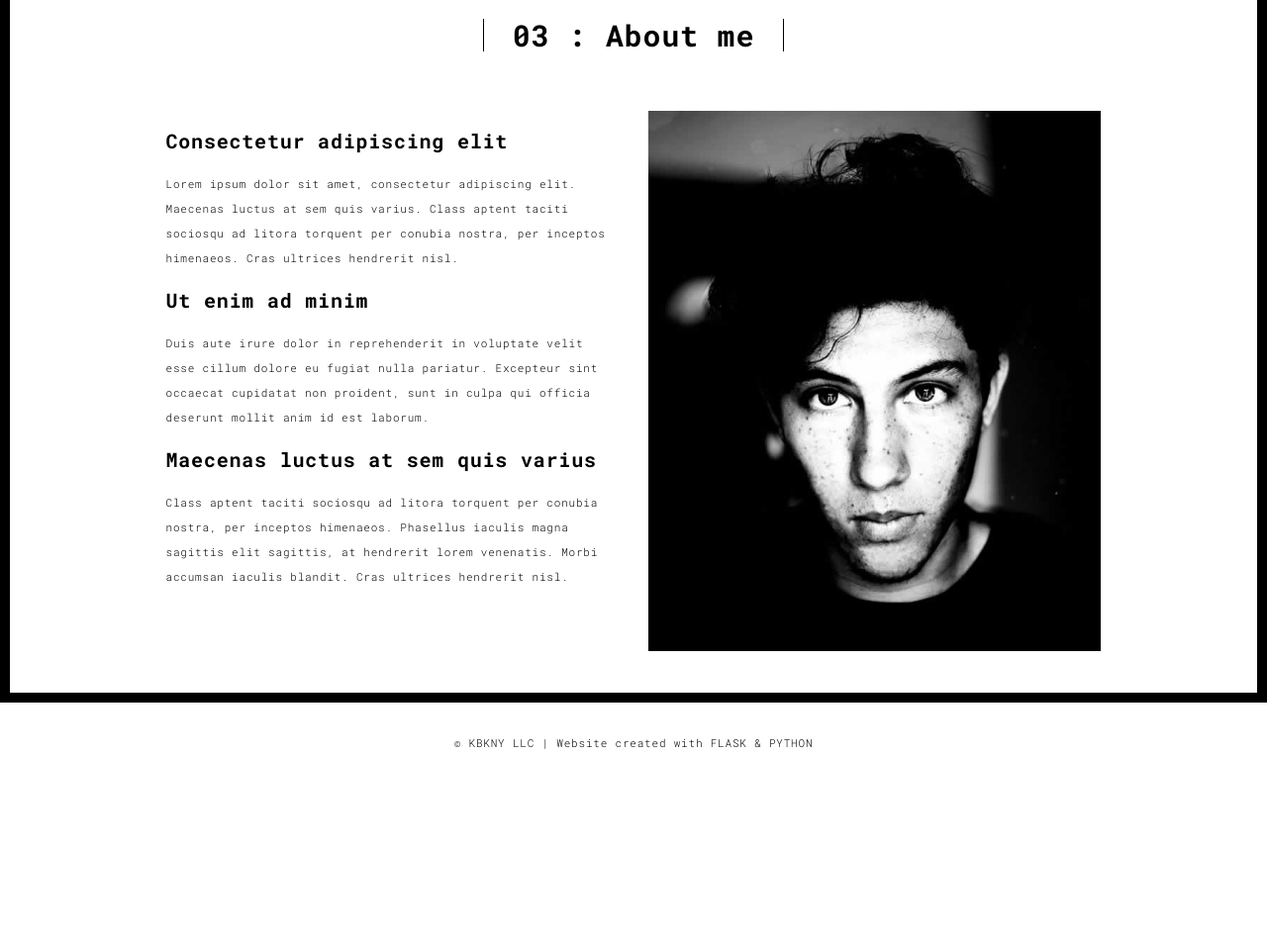
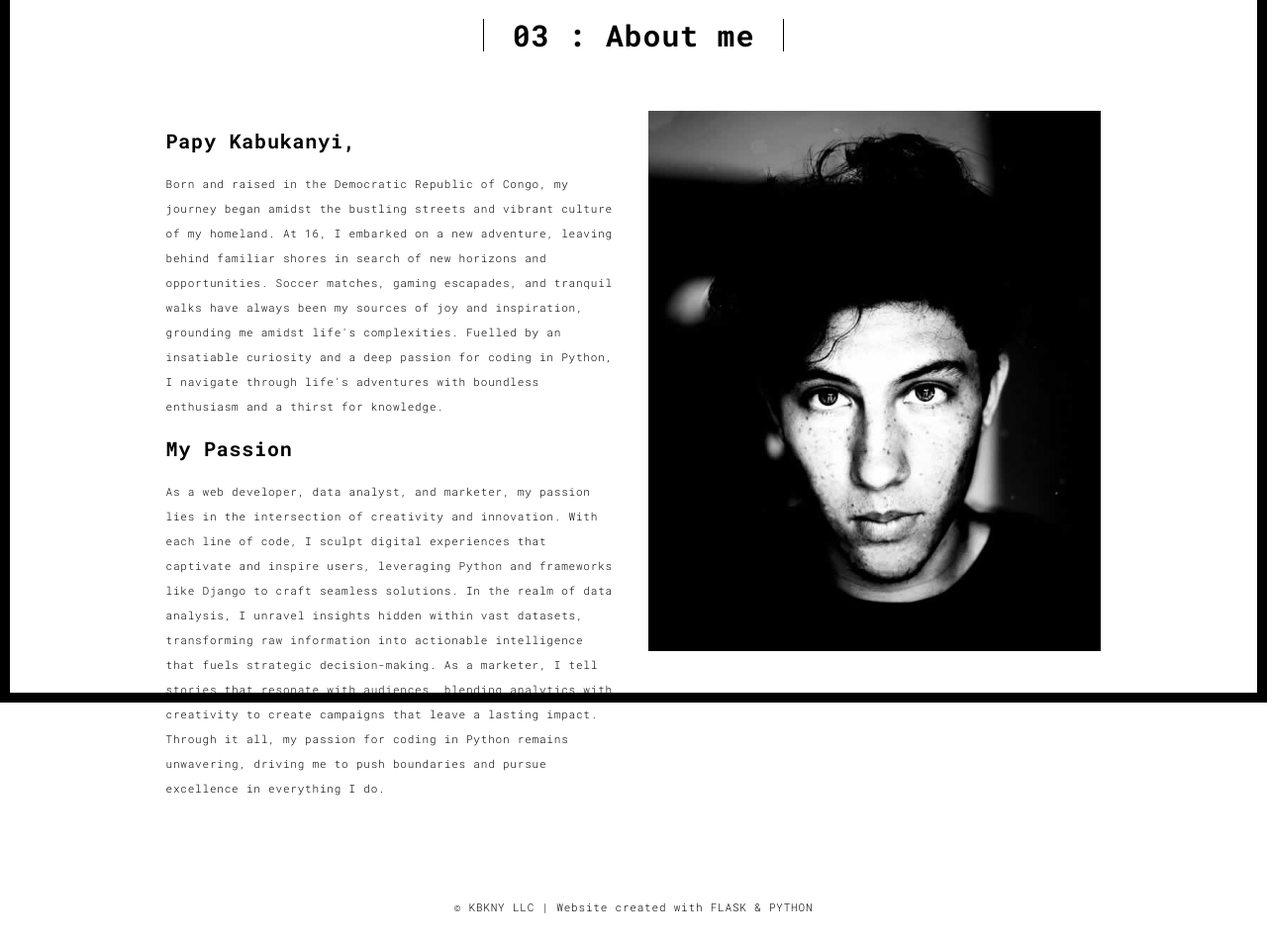
Before and after one commit to papykabukanyi/dep_portf, a Flask app: page /about.html in a window 1280 px wide. Shown: the part 90-1044 px from the top of the page at 99% size. Before the commit the page ends 847 px from the top, so only its background shows below. Run offline with Flask 2, Linux system fonts and the light colour scheme; some libraries are stand-ins or nearby versions.

Commit message:
about me updated

```diff
--- a/templates/about.html
+++ b/templates/about.html
@@ -62,16 +62,20 @@
             <div class="col-md-10 col-md-offset-1">
               <div class="row">
                 <div class="col-xs-12 col-md-6">
-                  <h3>Consectetur adipiscing elit</h3>
-                  <p>Lorem ipsum dolor sit amet, consectetur adipiscing elit. Maecenas luctus at sem quis varius.
-                  Class aptent taciti sociosqu ad litora torquent per conubia nostra, per inceptos himenaeos. Cras ultrices hendrerit nisl.</p>
-                  <h3>Ut enim ad minim </h3>
-                  <p>Duis aute irure dolor in reprehenderit in voluptate velit esse
-                  cillum dolore eu fugiat nulla pariatur. Excepteur sint occaecat cupidatat non
-                  proident, sunt in culpa qui officia deserunt mollit anim id est laborum.
-                  <h3>Maecenas luctus at sem quis varius</h3>
-                  <p>
-                  Class aptent taciti sociosqu ad litora torquent per conubia nostra, per inceptos himenaeos. Phasellus iaculis magna sagittis elit sagittis, at hendrerit lorem venenatis. Morbi accumsan iaculis blandit. Cras ultrices hendrerit nisl.</p>
+                  <h3>Papy Kabukanyi,</h3>
+                  <p>Born and raised in the Democratic Republic of Congo, my journey began amidst the bustling streets and vibrant culture of my homeland.
+                    At 16, I embarked on a new adventure, leaving behind familiar shores in search of new horizons and opportunities. Soccer matches,
+                    gaming escapades, and tranquil walks have always been my sources of joy and inspiration, grounding me amidst life's complexities.
+                    Fuelled by an insatiable curiosity and a deep passion for coding in Python,
+                    I navigate through life's adventures with boundless enthusiasm and a thirst for knowledge.</p>
+                  <h3>My Passion</h3>
+                  <p>As a web developer, data analyst, and marketer, my passion lies in the intersection of creativity and innovation.
+                    With each line of code, I sculpt digital experiences that captivate and inspire users,
+                    leveraging Python and frameworks like Django to craft seamless solutions. In the realm of data analysis,
+                    I unravel insights hidden within vast datasets, transforming raw information into actionable intelligence that fuels strategic decision-making. As a marketer,
+                    I tell stories that resonate with audiences, blending analytics with creativity to create campaigns that leave a lasting impact.
+                    Through it all, my passion for coding in Python remains unwavering,
+                    driving me to push boundaries and pursue excellence in everything I do.</p>
                 </div>
                 <div class="col-xs-12 col-md-6">
                   <img src="./static/assets/img/profil.jpg" class="img-responsive" alt="">
```
Also changed, not shown: templates/contact.html (+2 -8 lines), templates/resume.html (+5 -5 lines).
